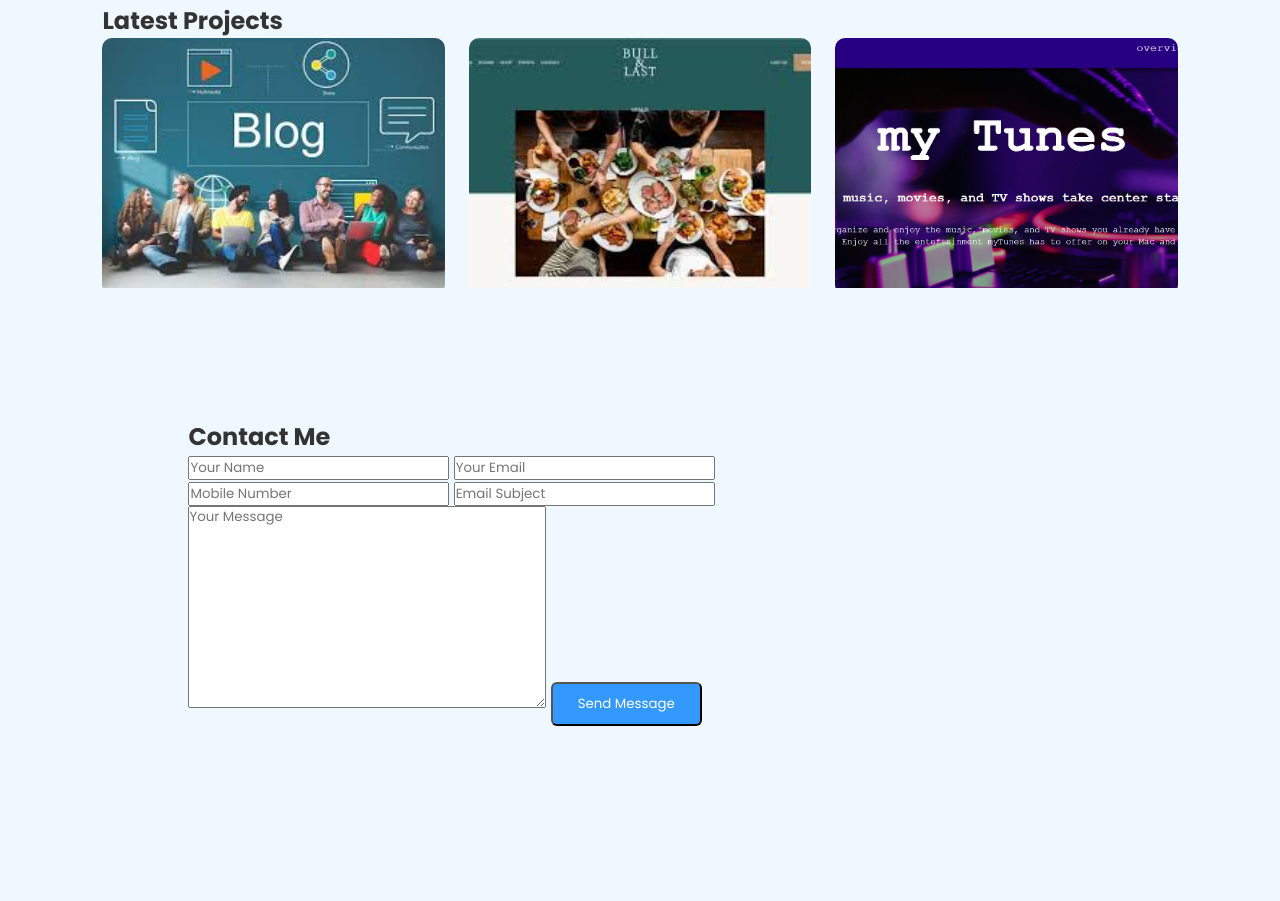
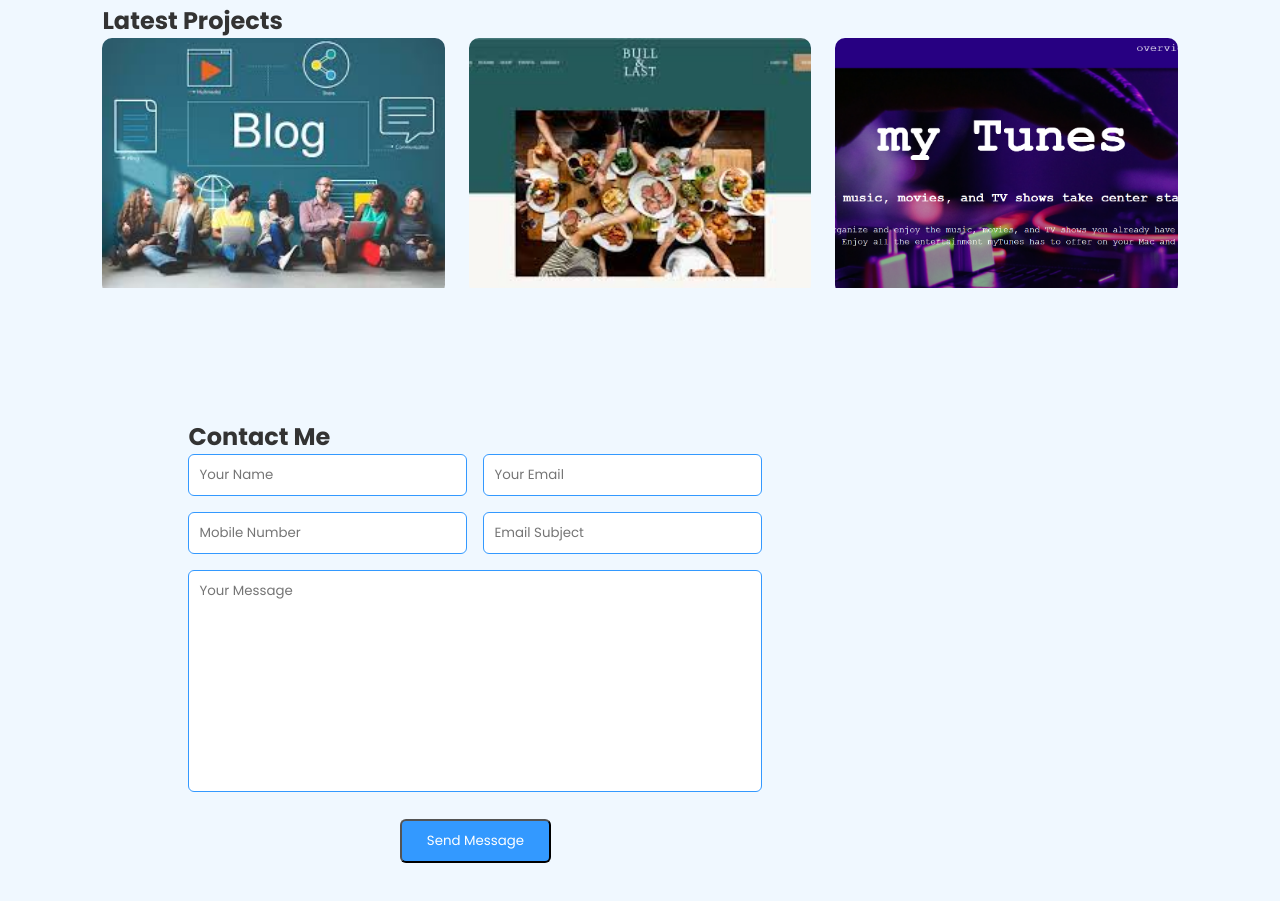
Before and after one commit to Minahiliqbal12/portoflio-1, a plain HTML site: page index.html in a window 1280 px wide. Shown: the part 1793-2694 px from the top of the page. Drawn offline with nearby package versions, Linux system fonts and the light colour scheme.

Commit message:
improve  contact and potfolio  bocfor playlists

```diff
--- a/styles.css
+++ b/styles.css
@@ -208,3 +208,28 @@ section {
 .portfolio-box:hover .portfolio-layer {
   opacity: 1;
 }
+/* Contact */
+.contact form {
+  max-width: 700px;
+  margin: auto;
+  text-align: center;
+}
+
+.input-box {
+  display: flex;
+  gap: 1rem;
+  margin-bottom: 1rem;
+}
+
+.input-box input,
+textarea {
+  width: 100%;
+  padding: 10px;
+  border: 1px solid #3399ff; /* light blue border */
+  border-radius: 6px;
+  outline: none;
+}
+
+textarea {
+  resize: none;
+}
```
